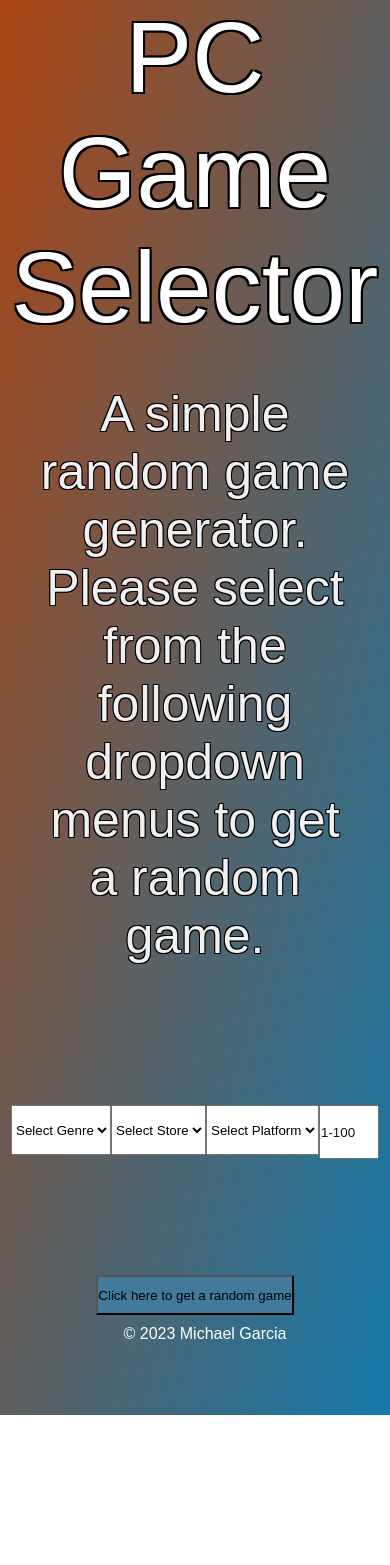
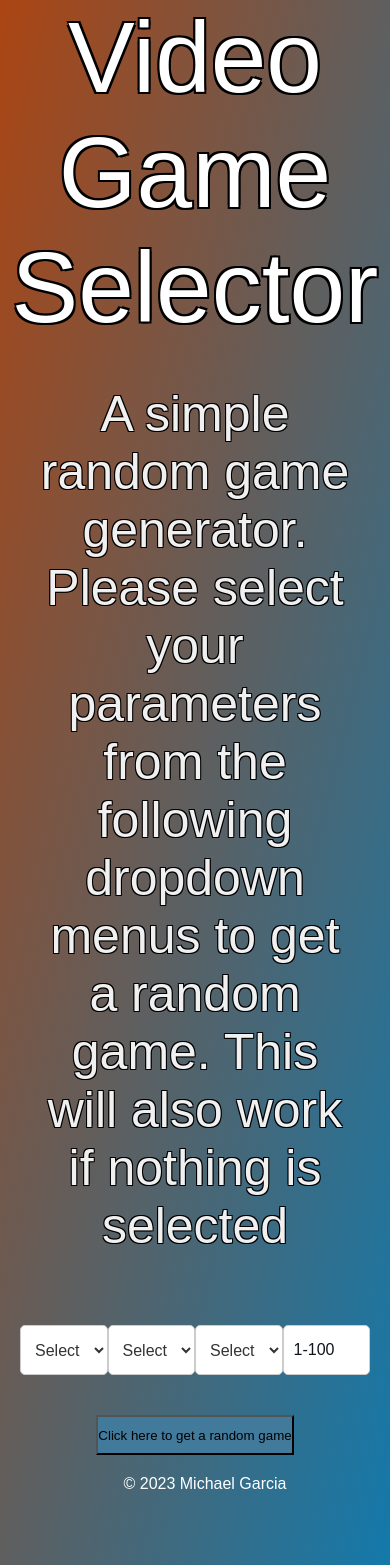
Before and after one commit to TheExSoul/PC-Game-Picker, a plain HTML site: page index.html in a window 390 px wide. Before the commit the page ends 1415 px from the top, so only its background shows below. Drawn offline with Linux system fonts and the light colour scheme; a script that the page names is missing.

Commit message:
Finishing up my Javascript and changing html/css

```diff
--- a/index.html
+++ b/index.html
@@ -1,15 +1,18 @@
 <!DOCTYPE html>
 <html lang="en">
+
 <head>
     <meta charset="UTF-8">
     <meta name="viewport" content="width=device-width, initial-scale=1.0">
     <link rel="stylesheet" href="style.css" type="text/css">
     <title>Game Picker Site</title>
 </head>
+
 <body>
 
-    <header class="title">PC Game Selector</header>
-    <p class="instructions">A simple random game generator. Please select from the following dropdown menus to get a random game.</p>
+    <header class="title">Video Game Selector</header>
+    <p class="instructions">A simple random game generator. Please select your parameters from the following dropdown
+        menus to get a random game. This will also work if nothing is selected </p>
     <div class="input">
         <select id="genres">
             <option value="" disabled selected>Select Genre</option>
@@ -30,8 +33,10 @@
         <button id="generateUrlButton">Click here to get a random game</button>
     </div>
 
-<footer><p>&copy; 2023 Michael Garcia</p>
+    <footer>
+        <p>&copy; 2023 Michael Garcia</p>
     </footer>
     <script type="module" src="script.js"></script>
 </body>
+
 </html>
--- a/script.js
+++ b/script.js
@@ -87,6 +87,17 @@ async function fetchGames() {
     let randomGame = gamesList[randomNumber]
     console.log(randomGame)
 
+    document.getElementById('randomGameContainer').innerHTML ='';
+
+    let gameNameElement = document.createElement('p');
+    gameNameElement.innerHTML = randomGame.name;
+
+    let gamePictureElement = document.createElement('img');
+    gamePictureElement.src = randomGame.background_image;
+    gamePictureElement.alt = randomGame.name;
+
+    document.getElementById('randomGameContainer').appendChild(gameNameElement);
+    document.getElementById('randomGameContainer').appendChild(gamePictureElement);
 
 }
 
--- a/style.css
+++ b/style.css
@@ -1,4 +1,4 @@
- *{
+ * {
      margin: 0;
      padding: 0;
      min-height: 100%;
@@ -7,14 +7,14 @@
 
 
 
-html{
+ html {
      box-sizing: border-box;
      margin: 0;
      padding: 0;
      min-height: 100%;
  }
 
-.instructions{
+ .instructions {
      display: flex;
      color: #f0f0f0;
      text-shadow:
@@ -28,15 +28,15 @@ html{
      font-size: 50px;
  }
 
-body{
+ body {
      background: #3D4450;
      color: white;
-    background: linear-gradient( to bottom right, #ab4513, #1379ab );
+     background: linear-gradient(to bottom right, #ab4513, #1379ab);
      min-height: 100%;
      margin-bottom: 40px;
  }
 
-header{
+ header {
      display: flex;
      justify-content: center;
      color: white;
@@ -55,32 +55,35 @@ header{
      justify-content: center;
 
  }
-#generateUrlButton{
-    background-color: #417a9b; /* Dusty Blue*/
+
+ #generateUrlButton {
+     background-color: #417a9b;
      height: 40px;
+     margin-top: 10px;
+     margin-bottom: 10px;
+ }
 
-
-
-}
-::placeholder{
+ ::placeholder {
      color: #0E141B;
  }
+
  .input {
      display: flex;
      flex-direction: row;
      justify-content: center;
-    /* background: #417a9b; */
      color: #0E141B;
      text-align: center;
      height: 50px;
-    margin: 100px;
-    padding: 20px
+     margin: 20px 0;
+     padding: 20px;
 
  }
-#LoginInput{
+
+ #LoginInput {
      display: flex;
      justify-content: center;
- position: relative; bottom: 5px;
+     position: relative;
+     bottom: 5px;
      background: #417a9b;
      border-color: #3D4450;
      font-size: large;
@@ -88,16 +91,13 @@ header{
      border-radius: 10px;
 
  }
-img{
+
+ img {
      display: flex;
      justify-content: center;
-    position: relative; bottom: 17px;
-    position: relative; right: 10px;
-    width: 80px;
-    height: inherit;
  }
 
-footer{
+ footer {
      position: relative;
      justify-content: baseline;
      padding: 10px;
@@ -106,3 +106,87 @@ footer{
      height: 40px;
      text-align: center;
  }
+
+ #randomGameContainer {
+     display: flex;
+     flex-direction: column;
+     align-items: center;
+     text-align: center;
+     margin-top: 20px;
+
+ }
+
+ #randomGameContainer p {
+     font-size: 30px;
+     font-weight: bold;
+     color: #333;
+     margin-bottom: 10px;
+ }
+
+ #randomGameContainer img {
+     max-width: 100%;
+     width: 70%;
+     height: auto;
+     border: 2px solid #ccc;
+
+ }
+
+ #genres,
+ #stores,
+ #platforms {
+     width: 200px;
+     padding: 10px;
+     margin: 10px 0;
+     margin-right: 10px;
+     border: 1px solid #ccc;
+     border-radius: 5px;
+     background-color: #fff;
+     color: #333;
+     font-size: 16px;
+ }
+
+ #genres option,
+ #stores option,
+ #platforms option {
+     background-color: #fff;
+     color: #333;
+     font-size: 16px;
+ }
+
+ #genres::after,
+ #stores::after,
+ #platforms ::after {
+     font-size: 14px;
+     color: #333;
+     position: absolute;
+     top: 50%;
+     right: 10px;
+ }
+
+ #metacritic {
+     width: 100px;
+     padding: 10px;
+     margin: 10px 0;
+     border: 1px solid #ccc;
+     border-radius: 5px;
+     background-color: #fff;
+     color: #333;
+     font-size: 16px;
+     box-sizing: border-box;
+ }
+
+ @media screen and (max-width: 600px) {
+     input {
+         flex-direction: column;
+         align-items: center;
+     }
+
+     #genres,
+     #stores,
+     #platforms,
+     #metacritic {
+         width: 100%;
+         margin: 10px 0;
+     }
+
+ }
```
Lines whose indentation alone changed are shown as unchanged.
